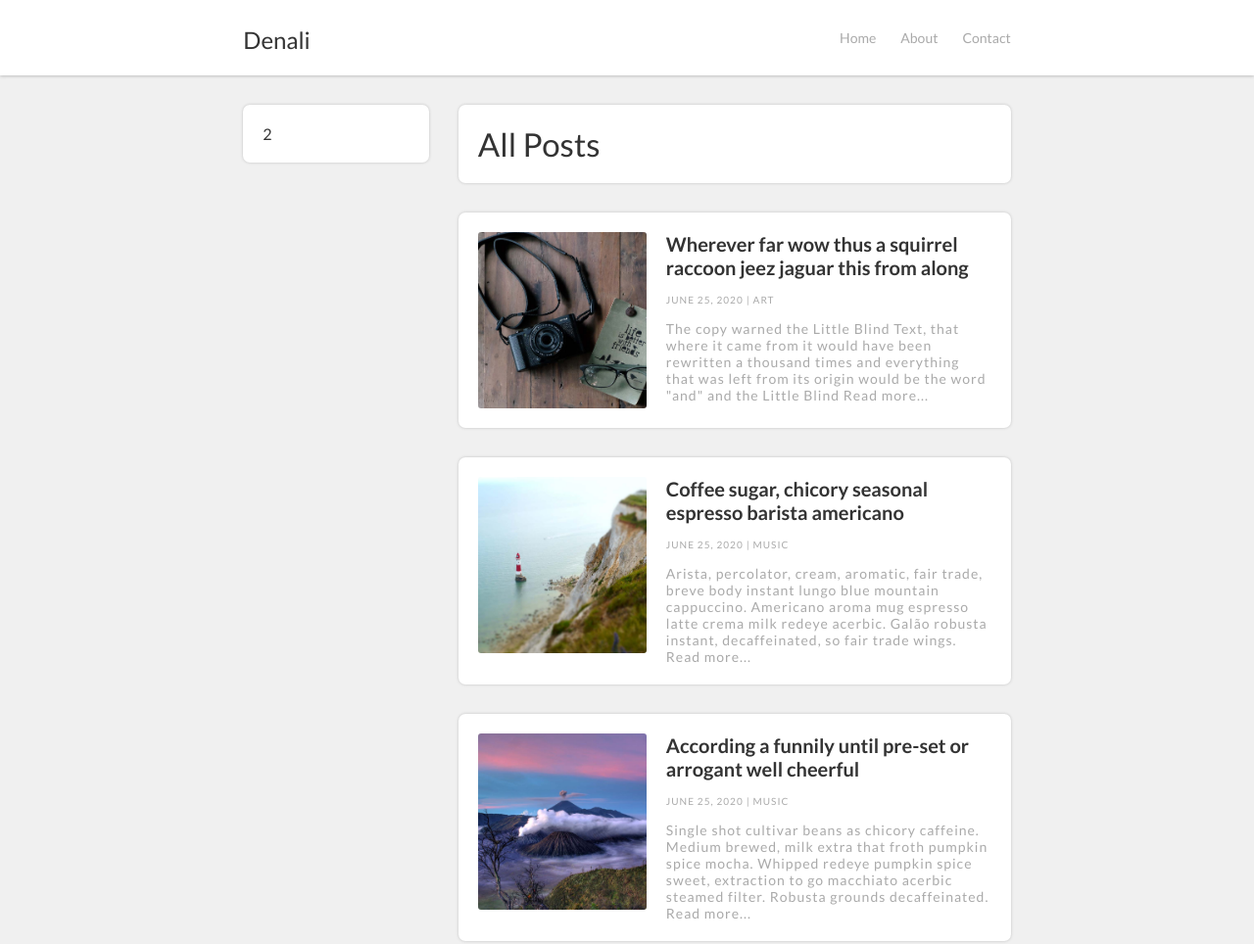
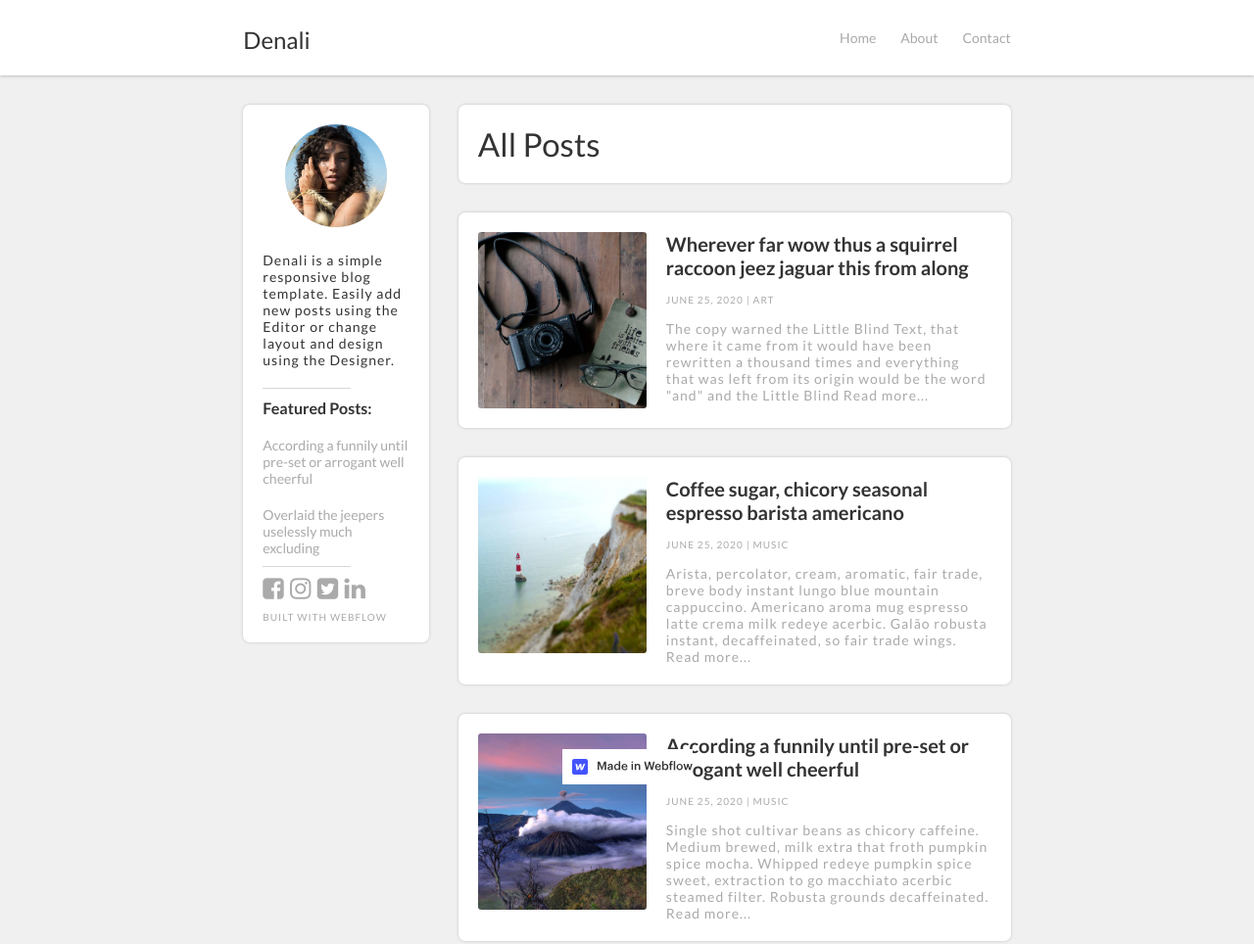
Before and after one commit to Miladn96/denalitmpl, a plain HTML site: page index.html in a window 1280 px wide. Shown: the top 964 px of the page at 98% size. Drawn offline with Linux system fonts and the light colour scheme.

Commit message:
Complete V.1.0 first page.

```diff
--- a/CSS/miladstrap.css
+++ b/CSS/miladstrap.css
@@ -22,6 +22,14 @@
 }
 .f-column{
     flex-direction: column;
+}
+.f-row{
+    flex-direction: row;
+}
+
+/** Font Size **/
+.font-size-small{
+    font-size: 14px;
 }
 
 /** Element size in page **/
@@ -138,3 +146,59 @@
     color: #aaa;
     letter-spacing: 1px;
 }
+.prag-black {
+    color: #333;
+}
+
+/** Make Padding and Margin **/
+.padding-20{
+    padding: 20px;
+}
+.paddingBt-20{
+    padding-bottom: 20px;
+}
+.paddingTopBt-10{
+    padding: 10px 0;
+}
+.marginTop-25{
+    margin-top: 25px;
+}
+.marginBt-20{
+    margin-bottom: 20px;
+}
+
+/** Profile Picture **/
+.profile{
+    width: 70%;
+    margin: 0 auto;
+}
+.p-circle{
+    border-radius: 50%;
+}
+
+/** Horizontal Line **/
+.gray-rule{
+    background-color: rgb(216, 215, 215);
+    height: 1.05px;
+    width: 60%;
+    padding: 0;
+    margin: 0;
+}
+
+/** Social Media Logos  **/
+.l-logo-parent{
+    justify-content: space-between;
+}
+.l-logo-parent a{
+    display: inline;
+    margin-bottom: 10px;
+}
+.l-logo {
+    margin-top: 10px;
+}
+
+/** fixed link **/
+.fixed{
+    position: fixed;
+    z-index: 1000;
+}
--- a/index.html
+++ b/index.html
@@ -1,5 +1,6 @@
 <!DOCTYPE html>
 <html lang="en">
+
 <head>
     <meta charset="UTF-8" />
     <meta http-equiv="X-UA-Compatible" content="IE=edge" />
@@ -7,78 +8,173 @@
     <title>All posts</title>
     <link rel="stylesheet" href="CSS/style.css" />
     <link rel="stylesheet" href="CSS/miladstrap.css" />
+    <link rel="stylesheet" href="https://cdnjs.cloudflare.com/ajax/libs/font-awesome/4.7.0/css/font-awesome.min.css">
 </head>
 
 <body class="flex f-center f-column">
+    <a href="#" class="flex fixed">
+        <img src="img/logo/webflow-badge-icon.svg" alt="Webflow badge" style="padding: 10px;">
+        <img src="img/logo/webflow-badge-text.svg" alt="Webflow badge" style="height: fit-content; position: relative;top: 12px;">
+    </a>
     <header class="flex f-center f-10">
         <div class="container flex">
             <a href="#" class="f-7 logo-link">Denali</a>
             <ul class="flex f-3 f-right">
-          <a href="#" class="link h-link"><li>Home</li></a>
-          <a href="#" class="link h-link"><li>About</li></a>
-          <a href="#" class="link h-link"><li>Contact</li></a>
+                <a href="#" class="link h-link">
+                    <li>Home</li>
+                </a>
+                <a href="#" class="link h-link">
+                    <li>About</li>
+                </a>
+                <a href="#" class="link h-link">
+                    <li>Contact</li>
+                </a>
             </ul>
         </div>
     </header>
 
     <nav class="flex f-center f-10">
         <div class="flex f-start container">
-        <aside class="flex f-2-5">2</aside>
+            <aside class="flex f-2-5 padding-20 f-column">
+                <img src="img/Profile-photo/profile-picture.jpg" alt="Denali" class="profile p-circle" />
+                <p class="prag prag-black marginTop-25 paddingBt-20">
+                    Denali is a simple responsive blog template. Easily add new posts
+                    using the Editor or change layout and design using the Designer.
+                </p>
+
+                <div class="gray-rule"></div>
+                <section>
+                    <h4 class=" paddingTopBt-10">Featured Posts:</h4>
+                    <a href="#">
+                        <p class="link paddingTopBt-10 font-size-small">According a funnily until pre-set or arrogant
+                            well cheerful</p>
+                    </a>
+                    <a href="#">
+                        <p class="link paddingTopBt-10 font-size-small">Overlaid the jeepers uselessly much excluding
+                        </p>
+                    </a>
+                </section>
+                    <div class="gray-rule"></div>
+                <section class="flex f-7 l-logo-parent">
+                    <a href="#">
+                        <i class="fa fa-facebook-square l-logo link" style="font-size: 25px;"></i>
+                    </a>
+                    <a href="#">
+                        <i class="fa fa-instagram l-logo link" style="font-size: 25px;"></i>
+                    </a>
+                    <a href="#">
+                        <i class="fa fa-twitter-square l-logo link" style="font-size: 25px;"></i>
+                    </a>
+                    <a href="#">
+                        <i class="fa fa-linkedin l-logo link" style="font-size: 25px;"></i>
+                    </a>
+                    </ul>
+                    </section>
+                    <p class="prag" style="font-size: 10px;">BUILT WITH WEBFLOW</p>
+            </aside>
+
             <main class="flex f-7-5 f-column">
-
                 <section class="">
                     <h1 class="header1">All Posts</h1>
                 </section>
 
-          <section class="flex ">
-            <a href="#" class="blog-image f-3" style='background-image: url("../img/articles-photo/section-01.jpg");'></a>
+                <section class="flex">
+                    <a href="#" class="blog-image f-3" style="
+                background-image: url('../img/articles-photo/section-01.jpg');
+              "></a>
                     <article class="f-7">
-                <h3>Wherever far wow thus a squirrel raccoon jeez jaguar this from along</h3>
+                        <h3>
+                            Wherever far wow thus a squirrel raccoon jeez jaguar this from
+                            along
+                        </h3>
                         <p class="tag"></p>
-                <p class="prag">The copy warned the Little Blind Text, that where it came from it would have been rewritten a thousand times and everything that was left from its origin would be the word "and" and the Little Blind <a href="#" class="link">Read more...</a></p>
+                        <p class="prag">
+                            The copy warned the Little Blind Text, that where it came from
+                            it would have been rewritten a thousand times and everything
+                            that was left from its origin would be the word "and" and the
+                            Little Blind <a href="#" class="link">Read more...</a>
+                        </p>
                     </article>
                 </section>
 
-          <section class="flex ">
-            <a href="#" class="blog-image f-3" style='background-image: url("../img/articles-photo/section-02.jpg");'></a>
+                <section class="flex">
+                    <a href="#" class="blog-image f-3" style="
+                background-image: url('../img/articles-photo/section-02.jpg');
+              "></a>
                     <article class="f-7">
                         <h3>Coffee sugar, chicory seasonal espresso barista americano</h3>
                         <p class="tag"></p>
-                <p class="prag">Arista, percolator, cream, aromatic, fair trade, breve body instant lungo blue mountain cappuccino. Americano aroma mug espresso latte crema milk redeye acerbic. Galão robusta instant, decaffeinated, so fair trade wings. <a href="#" class="link">Read more...</a></p>
+                        <p class="prag">
+                            Arista, percolator, cream, aromatic, fair trade, breve body
+                            instant lungo blue mountain cappuccino. Americano aroma mug
+                            espresso latte crema milk redeye acerbic. Galão robusta instant,
+                            decaffeinated, so fair trade wings.
+                            <a href="#" class="link">Read more...</a>
+                        </p>
                     </article>
                 </section>
 
-          <section class="flex ">
-            <a href="#" class="blog-image f-3" style='background-image: url("../img/articles-photo/section-03.jpg");'></a>
+                <section class="flex">
+                    <a href="#" class="blog-image f-3" style="
+                background-image: url('../img/articles-photo/section-03.jpg');
+              "></a>
                     <article class="f-7">
-                <h3>According a funnily until pre-set or arrogant well cheerful</h3>
+                        <h3>
+                            According a funnily until pre-set or arrogant well cheerful
+                        </h3>
                         <p class="tag"></p>
-                <p class="prag">Single shot cultivar beans as chicory caffeine. Medium brewed, milk extra that froth pumpkin spice mocha. Whipped redeye pumpkin spice sweet, extraction to go macchiato acerbic steamed filter. Robusta grounds decaffeinated. <a href="#" class="link">Read more...</a></p>
+                        <p class="prag">
+                            Single shot cultivar beans as chicory caffeine. Medium brewed,
+                            milk extra that froth pumpkin spice mocha. Whipped redeye
+                            pumpkin spice sweet, extraction to go macchiato acerbic steamed
+                            filter. Robusta grounds decaffeinated.
+                            <a href="#" class="link">Read more...</a>
+                        </p>
                     </article>
                 </section>
 
-          <section class="flex ">
-            <a href="#" class="blog-image f-3" style='background-image: url("../img/articles-photo/section-04.jpg");'></a>
+                <section class="flex">
+                    <a href="#" class="blog-image f-3" style="
+                background-image: url('../img/articles-photo/section-04.jpg');
+              "></a>
                     <article class="f-7">
                         <h3>Overlaid the jeepers uselessly much excluding</h3>
                         <p class="tag"></p>
-                <p class="prag">Far far away, behind the word mountains, far from the countries Vokalia and Consonantia, there live the blind texts. Separated they live in Bookmarksgrove right at the coast of the Semantics, a large language ocean. <a href="#" class="link">Read more...</a></p>
+                        <p class="prag">
+                            Far far away, behind the word mountains, far from the countries
+                            Vokalia and Consonantia, there live the blind texts. Separated
+                            they live in Bookmarksgrove right at the coast of the Semantics,
+                            a large language ocean.
+                            <a href="#" class="link">Read more...</a>
+                        </p>
                     </article>
                 </section>
 
-          <section class="flex ">
-            <a href="#" class="blog-image f-3" style='background-image: url("../img/articles-photo/section-05.jpg");'></a>
+                <section class="flex">
+                    <a href="#" class="blog-image f-3" style="
+                background-image: url('../img/articles-photo/section-05.jpg');
+              "></a>
                     <article class="f-7">
-                <h3>Coffee variety macchiato, as organic ut variety caffeine americano</h3>
+                        <h3>
+                            Coffee variety macchiato, as organic ut variety caffeine
+                            americano
+                        </h3>
                         <p class="tag"></p>
-                <p class="prag">Saucer, crema carajillo, bar, mocha medium, latte cappuccino and espresso acerbic to go. Coffee, irish foam turkish coffee blue mountain seasonal. Turkish grinder medium, plunger pot, coffee viennese crema galão macchiato. <a href="#" class="link">Read more...</a></p>
+                        <p class="prag">
+                            Saucer, crema carajillo, bar, mocha medium, latte cappuccino and
+                            espresso acerbic to go. Coffee, irish foam turkish coffee blue
+                            mountain seasonal. Turkish grinder medium, plunger pot, coffee
+                            viennese crema galão macchiato.
+                            <a href="#" class="link">Read more...</a>
+                        </p>
                     </article>
                 </section>
-
             </main>
         </div>
     </nav>
-    <a href=""><img src="" alt="" /></a>
+
+
 </body>
 <script src="js/script.js"></script>
+
 </html>
```
Also changed, not shown: img/logo/webflow-badge-icon.svg (added), img/logo/webflow-badge-text.svg (added). Lines whose indentation alone changed are shown as unchanged.
